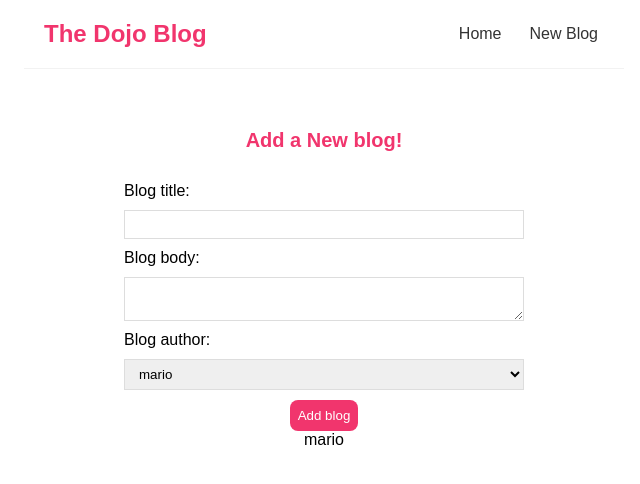
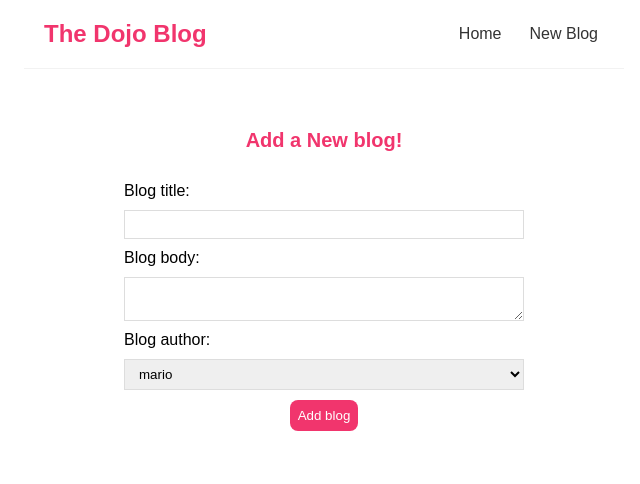
Before and after one commit to Im-Hassan-wd/Blog-App, a React (Create React App) app: page /create in a window 1280 px wide. Shown: the top 484 px of the page, without its empty margins (316-956 px from the left). Built offline with nearby package versions, Linux system fonts and the light colour scheme.

Commit message:
handling onSubmit

```diff
--- a/src/Create.js
+++ b/src/Create.js
@@ -3,12 +3,16 @@ import { useState } from "react";
 const Create = () => {
     const [title, setTitle] = useState("");
     const [feed, setFeed] = useState("");
-    const [author, setAuthor] = useState("mario");
+    const [author, setAuthor] = useState("");
+
+    const handleSubmit = (e) => {
+        e.preventDefault();
+    }
 
     return (
         <div className="create">
             <h2>Add a New blog!</h2>
-            <form>
+            <form onSubmit={ handleSubmit }>
                 <label>Blog title:</label>
                 <input
                     type="text"
```
